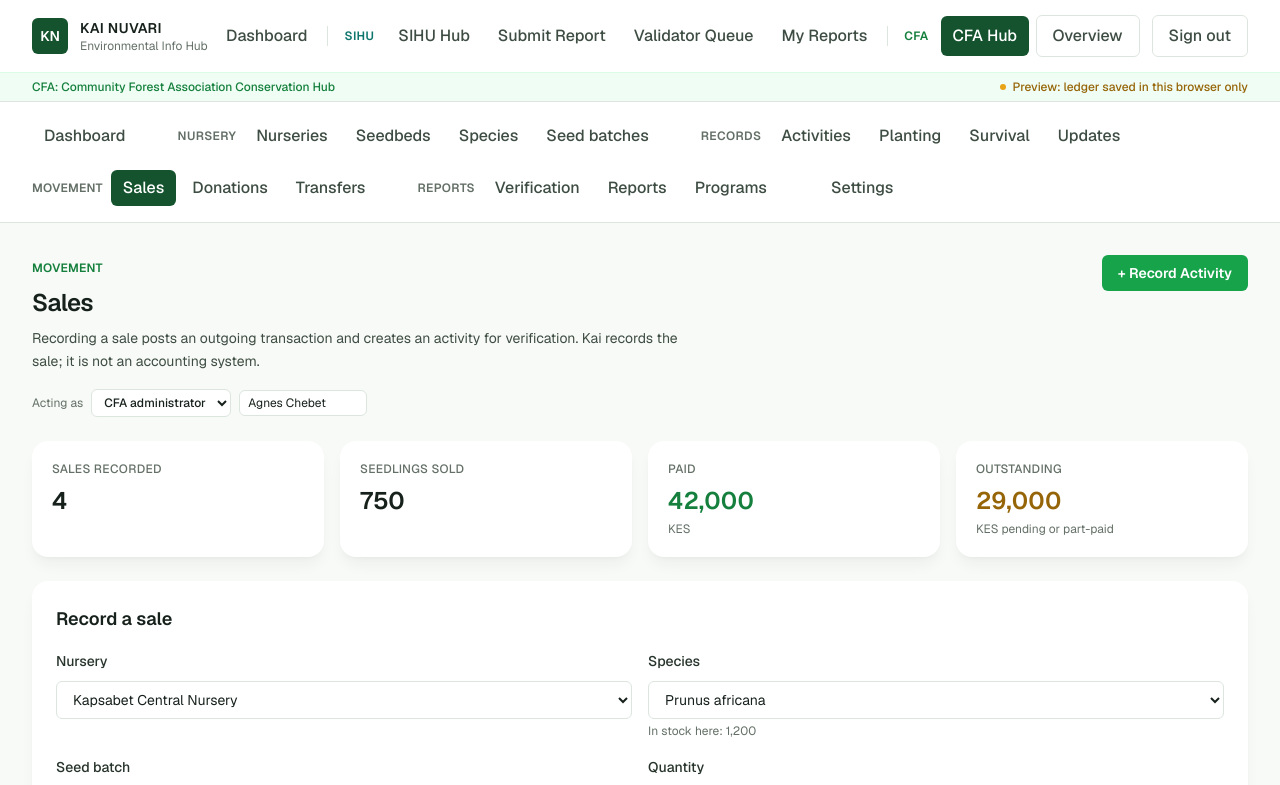
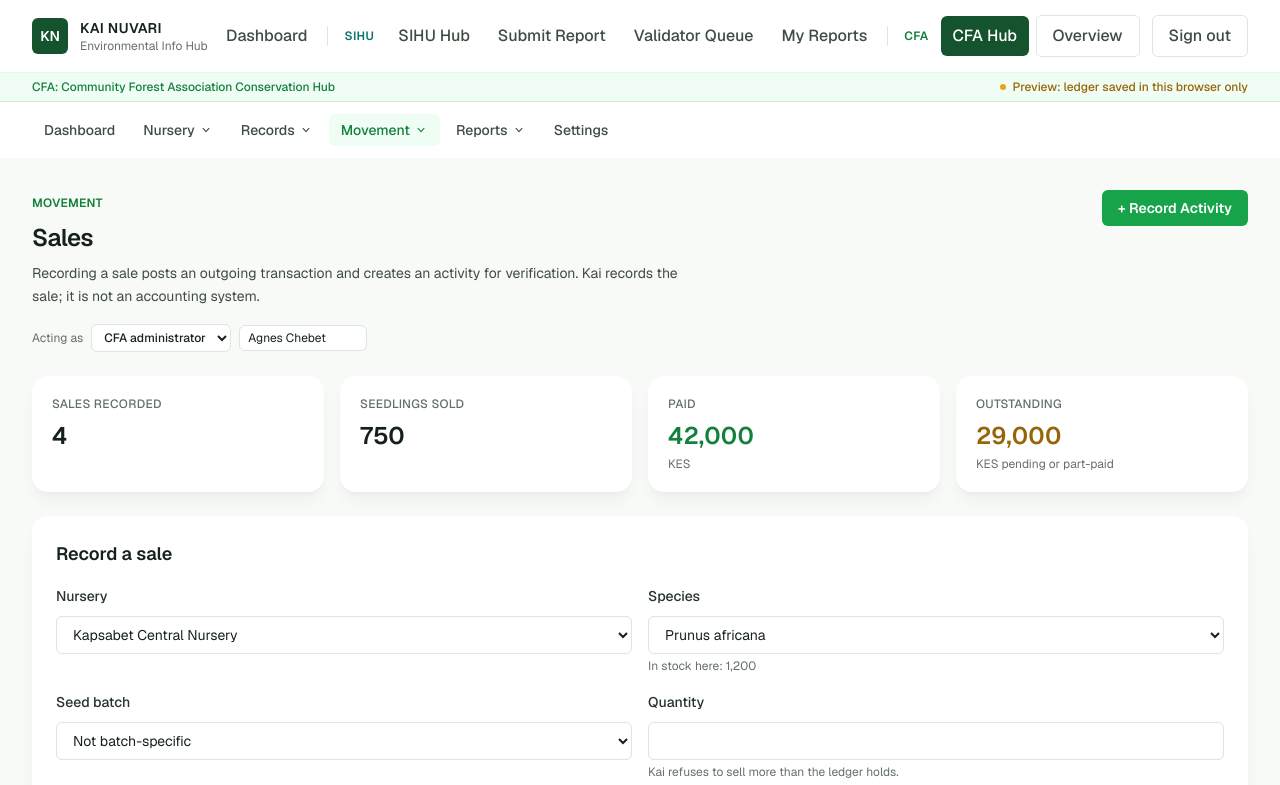
Before and after one commit to isackkibet/info-hub, a Next.js app: page /cfa/sales in a window 1280 px wide. Shown: the top 785 px of the page. Built offline with nearby package versions, Linux system fonts and the light colour scheme.

Commit message:
feat: enhance CFA sub-navigation with collapsible groups and improved accessibility

```diff
--- a/src/components/cfa/subnav.tsx
+++ b/src/components/cfa/subnav.tsx
@@ -2,6 +2,7 @@
 
 import Link from "next/link";
 import { usePathname } from "next/navigation";
+import { useEffect, useRef, useState } from "react";
 
 const groups: { label: string; items: { href: string; label: string }[] }[] = [
   {
@@ -42,36 +43,97 @@ const groups: { label: string; items: { href: string; label: string }[] }[] = [
 
 export function CfaSubnav() {
   const pathname = usePathname();
+  const [openGroup, setOpenGroup] = useState<string | null>(null);
+  const navRef = useRef<HTMLDivElement>(null);
 
-  function linkClass(href: string) {
-    const active = pathname === href || pathname.startsWith(`${href}/`);
+  useEffect(() => {
+    function handleClickOutside(event: MouseEvent) {
+      if (navRef.current && !navRef.current.contains(event.target as Node)) {
+        setOpenGroup(null);
+      }
+    }
+    document.addEventListener("mousedown", handleClickOutside);
+    return () => document.removeEventListener("mousedown", handleClickOutside);
+  }, []);
+
+  useEffect(() => {
+    setOpenGroup(null);
+  }, [pathname]);
+
+  function isActive(href: string) {
+    return pathname === href || pathname.startsWith(`${href}/`);
+  }
+
+  function groupIsActive(group: (typeof groups)[number]) {
+    return group.items.some((item) => isActive(item.href));
+  }
+
+  function topLevelLinkClass(href: string) {
+    const active = isActive(href);
     return active
-      ? "rounded-md bg-forest-900 px-3 py-1.5 text-base font-medium text-white"
-      : "rounded-md px-3 py-1.5 text-base font-medium text-ink-700 transition-colors hover:bg-forest-50 hover:text-forest-700";
+      ? "rounded-md bg-forest-900 px-3 py-1.5 text-sm font-medium text-white"
+      : "rounded-md px-3 py-1.5 text-sm font-medium text-ink-700 transition-colors hover:bg-forest-50 hover:text-forest-700";
   }
 
   return (
-    <nav aria-label="CFA hub sections" className="border-b border-sand-200 bg-white">
-      <div className="mx-auto max-w-7xl px-6 py-4 lg:px-8">
-        <div className="flex flex-wrap items-start gap-x-10 gap-y-4">
-          <Link href="/cfa/dashboard" className={linkClass("/cfa/dashboard")}>
+    <nav aria-label="CFA hub sections" className="bg-white shadow-sm">
+      <div ref={navRef} className="mx-auto max-w-7xl px-6 lg:px-8">
+        <div className="flex flex-wrap items-center gap-1 py-3">
+          <Link href="/cfa/dashboard" className={topLevelLinkClass("/cfa/dashboard")}>
             Dashboard
           </Link>
 
-          {groups.map((group) => (
-            <div key={group.label} className="flex flex-wrap items-center gap-1">
-              <span className="mr-1 text-xs font-semibold uppercase tracking-wide text-ink-600">
+          {groups.map((group) => {
+            const active = groupIsActive(group);
+            const open = openGroup === group.label;
+            return (
+              <div key={group.label} className="relative">
+                <button
+                  type="button"
+                  onClick={() => setOpenGroup(open ? null : group.label)}
+                  aria-expanded={open}
+                  className={
+                    active
+                      ? "flex items-center gap-1 rounded-md bg-forest-50 px-3 py-1.5 text-sm font-medium text-forest-700"
+                      : "flex items-center gap-1 rounded-md px-3 py-1.5 text-sm font-medium text-ink-700 transition-colors hover:bg-forest-50 hover:text-forest-700"
+                  }
+                >
                   {group.label}
-              </span>
+                  <svg
+                    viewBox="0 0 20 20"
+                    fill="currentColor"
+                    className={`h-3.5 w-3.5 transition-transform ${open ? "rotate-180" : ""}`}
+                  >
+                    <path
+                      fillRule="evenodd"
+                      d="M5.23 7.21a.75.75 0 011.06.02L10 11.168l3.71-3.938a.75.75 0 111.08 1.04l-4.25 4.5a.75.75 0 01-1.08 0l-4.25-4.5a.75.75 0 01.02-1.06z"
+                      clipRule="evenodd"
+                    />
+                  </svg>
+                </button>
+
+                {open && (
+                  <div className="absolute left-0 top-full z-20 mt-1.5 w-48 rounded-lg bg-white p-1.5 shadow-lg ring-1 ring-black/5">
                     {group.items.map((item) => (
-                <Link key={item.href} href={item.href} className={linkClass(item.href)}>
+                      <Link
+                        key={item.href}
+                        href={item.href}
+                        className={
+                          isActive(item.href)
+                            ? "block rounded-md bg-forest-900 px-3 py-1.5 text-sm font-medium text-white"
+                            : "block rounded-md px-3 py-1.5 text-sm font-medium text-ink-700 transition-colors hover:bg-forest-50 hover:text-forest-700"
+                        }
+                      >
                         {item.label}
                       </Link>
                     ))}
                   </div>
-          ))}
+                )}
+              </div>
+            );
+          })}
 
-          <Link href="/cfa/settings" className={linkClass("/cfa/settings")}>
+          <Link href="/cfa/settings" className={topLevelLinkClass("/cfa/settings")}>
             Settings
           </Link>
         </div>
```
Lines whose indentation alone changed are shown as unchanged.
